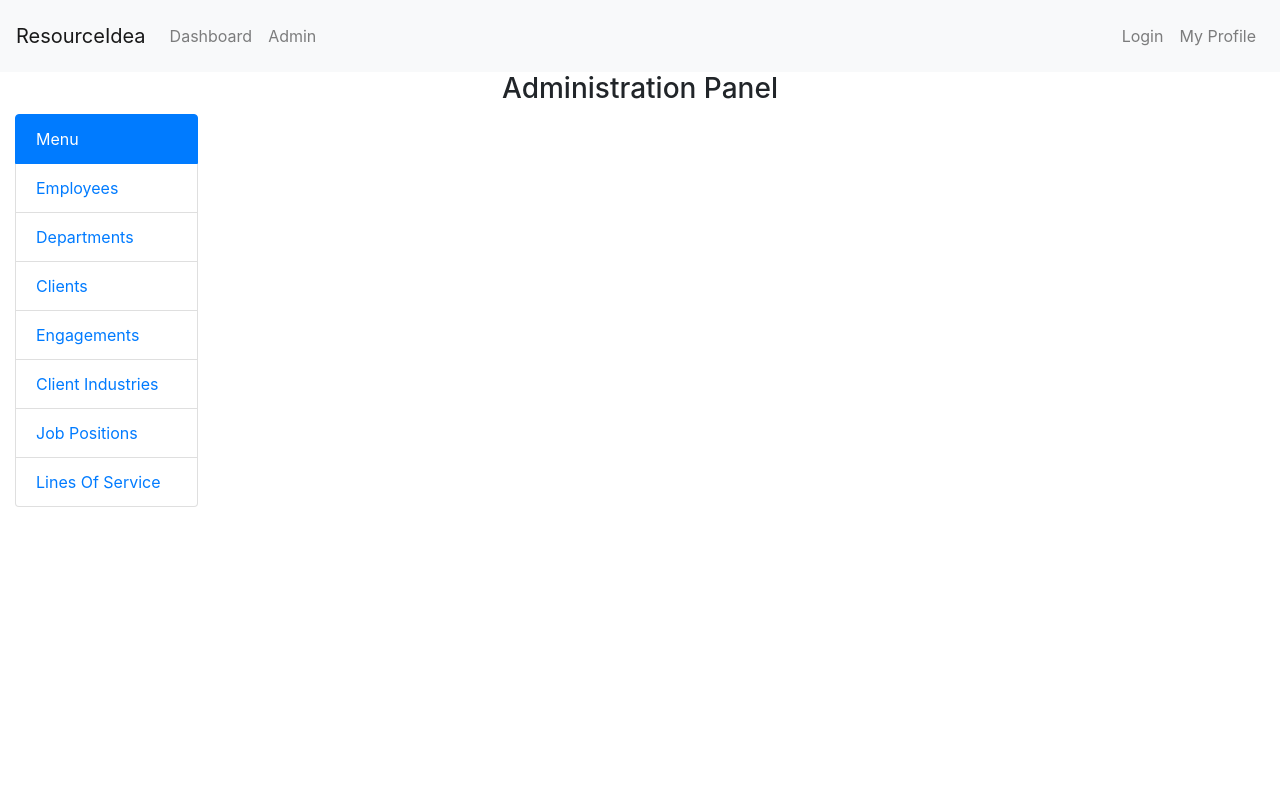
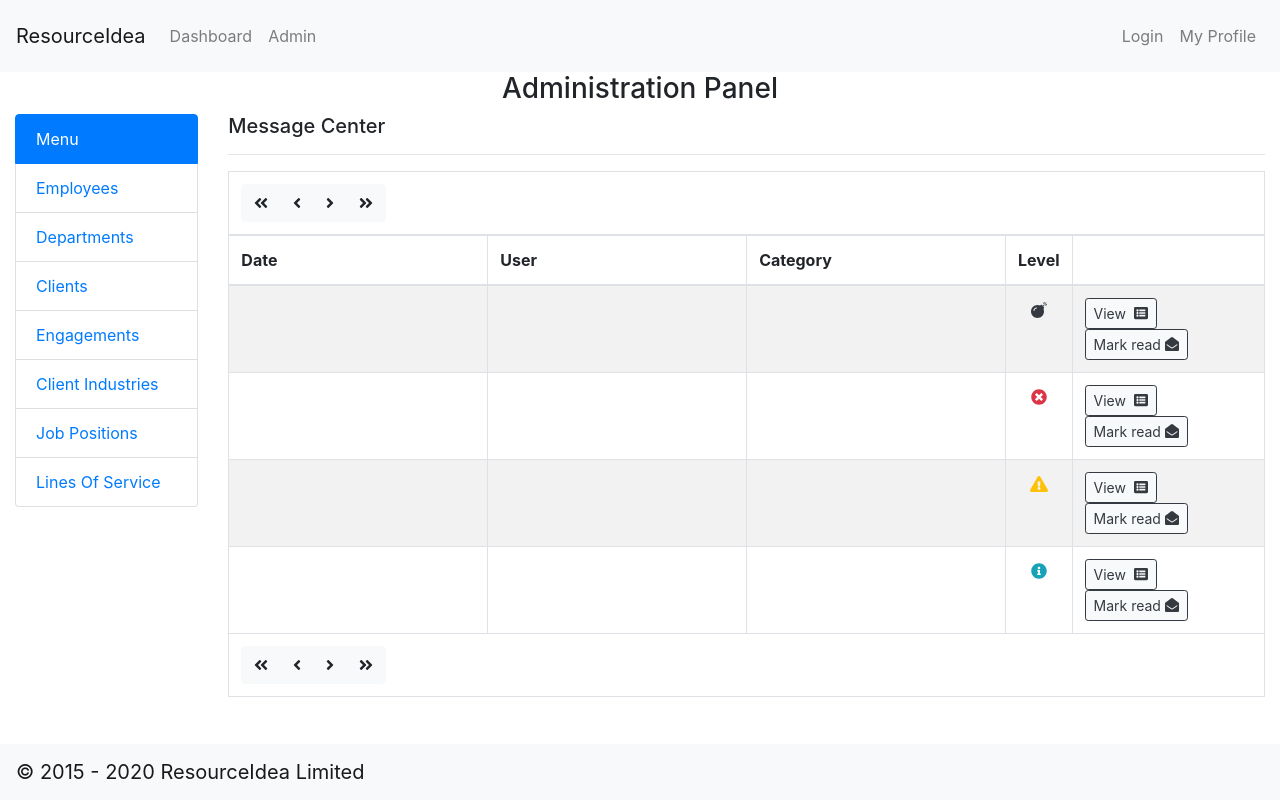
Before and after one commit to resourceidea/resourceideaui, a React (Create React App) app: page /admin/dashboard in a window 1280 px wide. Built offline with nearby package versions, Linux system fonts and the light colour scheme.

Commit message:
Add message center for the admin panel
The message center will be used as the landing page for the
Administration Panel, displaying the system and user
messages to the administrator.

Closes CH58

```diff
--- a/package.json
+++ b/package.json
@@ -4,6 +4,9 @@
   "private": true,
   "dependencies": {
     "@fortawesome/fontawesome-free": "^5.13.0",
+    "@fortawesome/fontawesome-svg-core": "^1.2.28",
+    "@fortawesome/free-solid-svg-icons": "^5.13.0",
+    "@fortawesome/react-fontawesome": "^0.1.9",
     "@testing-library/jest-dom": "^4.2.4",
     "@testing-library/react": "^9.3.2",
     "@testing-library/user-event": "^7.1.2",
--- a/src/App.js
+++ b/src/App.js
@@ -8,6 +8,7 @@ import Login from "./components/login/Login";
 import Dashboard from "./components/dashboard/Dashboard";
 import Admin from './components/admin/Admin';
 import ProfileDetail from './components/profile/ProfileDetail';
+import Footer from "./components/common/nav/Footer";
 
 const App = () => {
   return (
@@ -22,6 +23,7 @@ const App = () => {
           <Route path='/admin' component={Admin} />
           <Route path='/profile' component={ProfileDetail} />
         </Switch>
+        <Footer />
       </div>
     </Router>
   );
--- a/src/components/admin/Admin.js
+++ b/src/components/admin/Admin.js
@@ -22,6 +22,7 @@ import AddJobPosition from "./jobPosition/AddJobPosition";
 import LinesOfServiceDashboard from "./linesOfService/LinesOfServiceDashboard";
 import LinesOfServiceList from "./linesOfService/LinesOfServiceList";
 import AddLinesOfService from "./linesOfService/AddLinesOfService";
+import AdminDashboard from "./AdminDashboard";
 
 class Admin extends Component {
     render() {
@@ -33,6 +34,9 @@ class Admin extends Component {
                         <AdminMenu />
                     </div>
                     <div className='col-10'>
+
+                        {/* Admin dashboard */}
+                        <Route path='/admin/dashboard' component={AdminDashboard} />
 
                         {/* Employee admin components */}
                         <Route exact path='/admin/employees' component={EmployeeDashboard} />
--- /dev/null
+++ b/src/components/admin/AdminDashboard.js
@@ -0,0 +1,111 @@
+import React, { Component } from "react";
+import { FontAwesomeIcon } from "@fortawesome/react-fontawesome";
+import {
+    faListAlt,
+    faEnvelopeOpen,
+    faTimesCircle,
+    faInfoCircle,
+    faExclamationTriangle,
+    faBomb,
+    faAngleDoubleLeft,
+    faAngleDoubleRight,
+    faAngleLeft,
+    faAngleRight
+} from "@fortawesome/free-solid-svg-icons";
+
+
+class AdminDashboard extends Component{
+    render(){
+        return(
+            <div className='text-left'>
+                <h5>Message Center</h5>
+                <hr />
+                <div>
+                    <table className='table table-striped table-compressed table-bordered table-responsive-lg'>
+                        <thead>
+                            <tr>
+                                <td colSpan='5'>
+                                    <div className="btn-group" role="group" aria-label="Pagination">
+                                        <button type="button" className="btn btn-light"><FontAwesomeIcon icon={faAngleDoubleLeft} /></button>
+                                        <button type="button" className="btn btn-light"><FontAwesomeIcon icon={faAngleLeft} /></button>
+                                        <button type="button" className="btn btn-light"><FontAwesomeIcon icon={faAngleRight} /></button>
+                                        <button type="button" className="btn btn-light"><FontAwesomeIcon icon={faAngleDoubleRight} /></button>
+                                    </div>
+                                </td>
+                            </tr>
+                        </thead>
+                        <thead>
+                            <tr>
+                                <th className='w-25'>Date</th>
+                                <th className='w-25'>User</th>
+                                <th className='w-25'>Category</th>
+                                <th className='w-auto'>Level</th>
+                                <th className='w-auto'>&nbsp;</th>
+                            </tr>
+                        </thead>
+                        <tbody>
+                            <tr>
+                                <td className='w-25'>&nbsp;</td>
+                                <td className='w-25'>&nbsp;</td>
+                                <td className='w-25'>&nbsp;</td>
+                                <td className='w-auto text-center text-dark'><FontAwesomeIcon icon={faBomb} /></td>
+                                <td className='w-auto'>
+                                    <button type='button' className='btn btn-sm btn-light btn-outline-dark'>View&nbsp;&nbsp;<FontAwesomeIcon icon={faListAlt} /></button>
+                                    &nbsp;&nbsp;
+                                    <button type='button' className='btn btn-sm btn-light btn-outline-dark'>Mark read&nbsp;<FontAwesomeIcon icon={faEnvelopeOpen} /></button>
+                                </td>
+                            </tr>
+                            <tr>
+                                <td className='w-25'>&nbsp;</td>
+                                <td className='w-25'>&nbsp;</td>
+                                <td className='w-25'>&nbsp;</td>
+                                <td className='w-auto text-center text-danger'><FontAwesomeIcon icon={faTimesCircle} /></td>
+                                <td className='w-auto'>
+                                    <button type='button' className='btn btn-sm btn-light btn-outline-dark'>View&nbsp;&nbsp;<FontAwesomeIcon icon={faListAlt} /></button>
+                                    &nbsp;&nbsp;
+                                    <button type='button' className='btn btn-sm btn-light btn-outline-dark'>Mark read&nbsp;<FontAwesomeIcon icon={faEnvelopeOpen} /></button>
+                                </td>
+                            </tr>
+                            <tr>
+                                <td className='w-25'>&nbsp;</td>
+                                <td className='w-25'>&nbsp;</td>
+                                <td className='w-25'>&nbsp;</td>
+                                <td className='w-auto text-center text-warning'><FontAwesomeIcon icon={faExclamationTriangle} /></td>
+                                <td className='w-auto'>
+                                    <button type='button' className='btn btn-sm btn-light btn-outline-dark'>View&nbsp;&nbsp;<FontAwesomeIcon icon={faListAlt} /></button>
+                                    &nbsp;&nbsp;
+                                    <button type='button' className='btn btn-sm btn-light btn-outline-dark'>Mark read&nbsp;<FontAwesomeIcon icon={faEnvelopeOpen} /></button>
+                                </td>
+                            </tr>
+                            <tr>
+                                <td className='w-25'>&nbsp;</td>
+                                <td className='w-25'>&nbsp;</td>
+                                <td className='w-25'>&nbsp;</td>
+                                <td className='w-auto text-center text-info'><FontAwesomeIcon icon={faInfoCircle} /></td>
+                                <td className='w-auto'>
+                                    <button type='button' className='btn btn-sm btn-light btn-outline-dark'>View&nbsp;&nbsp;<FontAwesomeIcon icon={faListAlt} /></button>
+                                    &nbsp;&nbsp;
+                                    <button type='button' className='btn btn-sm btn-light btn-outline-dark'>Mark read&nbsp;<FontAwesomeIcon icon={faEnvelopeOpen} /></button>
+                                </td>
+                            </tr>
+                        </tbody>
+                        <tfoot>
+                            <tr>
+                                <td colSpan='5'>
+                                    <div className="btn-group" role="group" aria-label="Pagination">
+                                        <button type="button" className="btn btn-light"><FontAwesomeIcon icon={faAngleDoubleLeft} /></button>
+                                        <button type="button" className="btn btn-light"><FontAwesomeIcon icon={faAngleLeft} /></button>
+                                        <button type="button" className="btn btn-light"><FontAwesomeIcon icon={faAngleRight} /></button>
+                                        <button type="button" className="btn btn-light"><FontAwesomeIcon icon={faAngleDoubleRight} /></button>
+                                    </div>
+                                </td>
+                            </tr>
+                        </tfoot>
+                    </table>
+                </div>
+            </div>
+        );
+    }
+}
+
+export default AdminDashboard;
--- /dev/null
+++ b/src/components/common/nav/Footer.js
@@ -0,0 +1,13 @@
+import React, { Component } from 'react';
+
+class Footer extends Component{
+    render () {
+        return (
+            <nav className="navbar fixed-bottom navbar-light bg-light">
+                <a className="navbar-brand" href="#">&copy; 2015 - {(new Date().getFullYear())} ResourceIdea Limited</a>
+            </nav>
+        );
+    }
+}
+
+export default Footer;
--- a/src/components/common/nav/Nav.js
+++ b/src/components/common/nav/Nav.js
@@ -7,7 +7,7 @@ class Nav extends Component{
             <nav className="navbar navbar-expand-lg navbar-light bg-light">
             <Link className="navbar-brand" to="/">ResourceIdea</Link>
             <button className="navbar-toggler" type="button" data-toggle="collapse" data-target="#navbarText" aria-controls="navbarText" aria-expanded="false" aria-label="Toggle navigation">
-              <span className="navbar-toggler-icon"></span>
+              <span className="navbar-toggler-icon"/>
             </button>
             <div className="collapse navbar-collapse" id="navbarText">
               <ul className="navbar-nav mr-auto">
@@ -15,7 +15,7 @@ class Nav extends Component{
                   <Link className="nav-link" to='/dashboard'>Dashboard</Link>
                 </li>
                 <li className="nav-item">
-                  <Link className="nav-link" to='/admin'>Admin</Link>
+                  <Link className="nav-link" to='/admin/dashboard'>Admin</Link>
                 </li>
               </ul>
               <span className="navbar-text">
```
Also changed, not shown: 1 other file (tests, documents, lock files or other folders).
